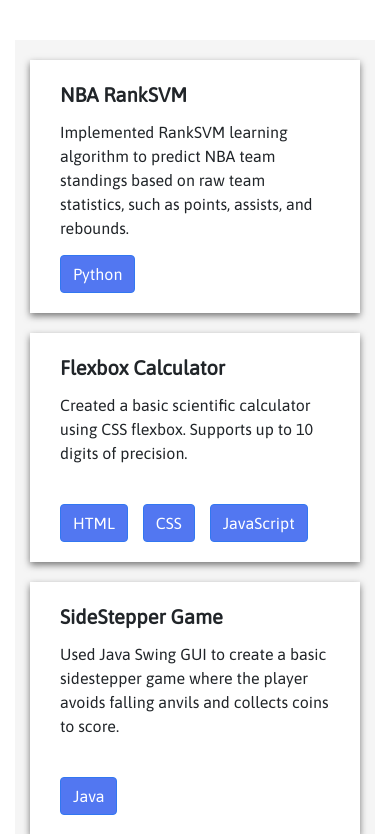
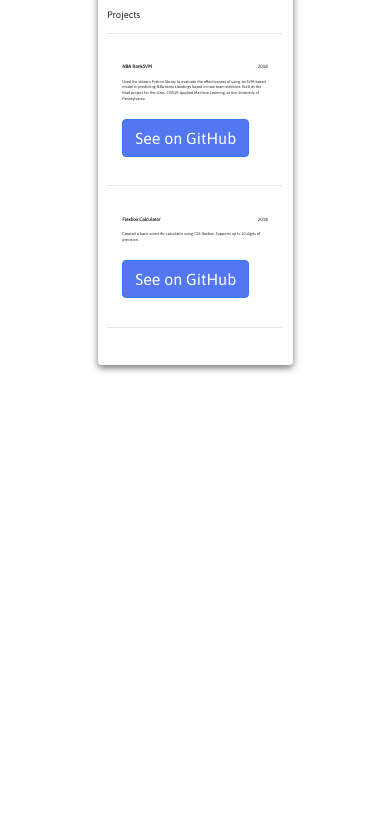
Before and after one commit to jonatlee/jonatlee.github.io, a React app: page /#/projects in a window 390 px wide. Shown: the part 153-987 px from the top of the page. After the commit the page ends 844 px from the top, so only its background shows below. Built offline with nearby package versions, Linux system fonts and the light colour scheme.

Commit message:
new projects format

```diff
--- a/src/components/pages/Home.js
+++ b/src/components/pages/Home.js
@@ -28,14 +28,11 @@
                             </div>
                         </div>
                         <div className="links-container">
-                            <a href="mailto:jonathanlee4577@gmail.com">
-                                <i className="fas fa-envelope-square fa-3x"></i>
+                            <a href="mailto:jonathanlee457@gmail.com">
+                                <i className="email fas fa-envelope-square fa-3x"></i>
                             </a>
                             <a href="https://github.com/jonatlee" target="_blank">
-                                <i className="fab fa-github-square fa-3x"></i>
-                            </a>
-                            <a href="https://www.linkedin.com/in/jonathan-lee-807ba8159" target="_blank">
-                                <i className="fab fa-linkedin fa-3x"></i>
+                                <i className="github github-home fab fa-github-square fa-3x"></i>
                             </a>
                         </div>
                     </Col>
--- /dev/null
+++ b/src/components/pages/ProjectOverview.js
@@ -0,0 +1,26 @@
+import React from 'react';
+import {Container, Button, Image} from 'react-bootstrap';
+
+class ProjectOverview extends React.Component {
+    render() {
+        return (
+            <Container className="project-overview">
+                <div className="project-row">
+                    <div className="project-title">{this.props.title}</div>
+                    <div className="project-year">{this.props.year}</div>
+                </div>
+                <div className="project-row" style={{marginTop: "1vh"}}>
+                    <div className="project-description">{this.props.description}</div>
+                </div>
+                {this.props.github ?
+                    (<div style={{marginTop: "2vh"}}>
+                        <Button className="project-button" target="_blank" href={this.props.github}>See on GitHub</Button>
+                    </div>) : null
+                }
+            </Container>
+        )
+    }
+}
+
+
+export default ProjectOverview;
--- a/src/components/pages/Projects.js
+++ b/src/components/pages/Projects.js
@@ -1,19 +1,35 @@
 import React from 'react';
-import {Container, Row, Col, Button} from 'react-bootstrap';
+import {Container} from 'react-bootstrap';
+import ProjectOverview from './ProjectOverview';
 
 class Projects extends React.Component {
-    onClick = (projName) => {
-        window.location = `https://github.com/jonatlee/${projName}`;
-    }
-
     render() {
         return (
-            <Container style={{marginBottom: 75}}>
-                <div className="project-header">
+            <Container className="projects-container" style={{marginBottom: 75}}>
+                <div className="projects-header">
                     Projects
                 </div>
                 <hr className="hline" />
-                <Container className="projects-container" style={{marginBottom: 0}}>
+                <ProjectOverview
+                    title="NBA RankSVM"
+                    year="2018"
+                    description="Used the sklearn Python library to evaluate the effectiveness
+                            of using an SVM-based model in predicting NBA team standings based
+                            on raw team statistics. Built as the final project for the class,
+                            CIS519: Applied Machine Learning, at the University of Pennsylvania."
+                    github="https://github.com/jonatlee/nba-ranksvm"
+                    />
+                <hr />
+                <ProjectOverview
+                    title="Flexbox Calculator"
+                    year="2018"
+                    description="Created a basic scientific calculator
+                            using CSS flexbox. Supports up to
+                            10 digits of precision."
+                    github="https://github.com/jonatlee/flexbox-calculator"
+                    />
+                <hr />
+                {/* <Container className="projects-container" style={{marginBottom: 0}}>
                     <Row style={{paddingBottom: 0}}>
                         <Col>
                             <Container
@@ -67,12 +83,16 @@
                             <Container
                                 className="projects-proj"
                                 onClick={() => this.onClick("sidestepper-game")}>
-                                <div className="projects-proj-name">
-                                    SideStepper Game
-                                </div>
+                                <Row>
+                                    <div className="projects-proj-name">
+                                        SideStepper Game
+                                    </div>
+                                    <div className="projects-proj-name">
+                                        2018 - present
+                                    </div>
+                                </Row>
                                 <div className="projects-proj-desc">
-                                    Used Java Swing GUI to create a basic sidestepper game where
-                                    the player avoids falling anvils and collects coins to score.
+                                    Basic platformer dodging game using Java Swing GUI.
                                 </div>
                                 <br />
                                 <div className="projects-proj-langs">
@@ -90,7 +110,7 @@
                                     Zyphel
                                 </div>
                                 <div className="projects-proj-desc">
-                                    A text RPG game that I am currently developing.
+                                    An object-oriented based text RPG game.
                                 </div>
                                 <br />
                                 <br />
@@ -98,14 +118,14 @@
                                     <Button className="projects-proj-langs-btn" disabled>
                                         C++
                                     </Button>
-                                    <Button className="projects-proj-langs-btn off nline slow" disabled>
+                                    <Button className="projects-proj-dev-btn off nline slow" variant="secondary" disabled>
                                         In Development
                                     </Button>
                                 </div>
                             </Container>
                         </Col>
                     </Row>
-                </Container>
+                </Container> */}
             </Container>
         );
     }
--- a/src/components/pages/styles/about.css
+++ b/src/components/pages/styles/about.css
@@ -11,7 +11,7 @@
 }
 
 .about-header {
-    margin-top: 50px;
+    margin-top: 5vh;
     font-size: 2.4vw;
 }
 
--- a/src/components/pages/styles/home.css
+++ b/src/components/pages/styles/home.css
@@ -77,11 +77,19 @@
     margin-top: 5%;
 }
 
-i {
+.email {
     color: #5277f1;
 }
 
-.fa-linkedin, .fa-github-square {
+.github {
+    color: #211F1F;
+}
+
+.linkedin {
+    color: #0e76a8
+}
+
+.github-home {
     margin-left: 5%;
 }
 
--- a/src/components/pages/styles/projects.css
+++ b/src/components/pages/styles/projects.css
@@ -1,88 +1,46 @@
-.project-header {
-    margin-top: 50px;
+.projects-header {
+    margin-top: 5vh;
     font-size: 2.4vw;
 }
 
 .projects-container {
-    background-color: #F5F5F5;
+    background-color: #FFFFFF;
+    box-shadow: 0 3px 7px #777;
+    max-width: 50vw;
+    border-radius: 1vw;
+    padding-left: 2.5vw;
+    padding-right: 2.5vw;
+    padding-top: 2.5vh;
+    padding-bottom: 2.5vh;
+    margin-top: 5vh;
 }
 
-.projects-proj {
-    background-color: #FFFFFF;
-    padding: 20px 30px;
-    box-shadow: 0 3px 7px #777;
-    transition: transform .2s;
+.project-overview {
+    margin-top: 2vh;
+    padding-top: 1.5vh;
+    padding-bottom: 1.5vh;
 }
 
-.projects-proj:hover {
-    transform: scale(1.03);
-    cursor: pointer;
-}
-
-.projects-proj-name {
-    font-size: 20px;
+.project-title {
+    font-size: 1.2vw;
     font-weight: bold;
 }
 
-.projects-proj-desc {
-    margin-top: 10px;
+.project-year {
+    font-size: 1.2vw;
 }
 
-.projects-proj-langs {
-    margin-top: 15px;
+.project-row {
+    display: flex;
+    flex-direction: row;
+    justify-content: space-between;
 }
 
-.projects-proj-langs-btn:disabled, .btn.btn-primary:disabled {
-    background-color: #5277F1;
-    border-color: #3277F1;
-    opacity: 1;
+.project-description {
+    font-size: 1.0vw;
 }
 
-.off {
-    margin-left: 15px;
+.project-button {
+    background-color: #5277f1;
+    border-color: #3277F1;
 }
-
-@media only screen and (max-width: 992px) {
-    .project-header {
-        font-size: 24px;
-    }
-}
-
-@media only screen and (max-width: 767px) {
-    .projects-proj-langs {
-        flex: 0 0 100%;
-    }
-    .nline {
-        margin-left: 0;
-        margin-top: 15px;
-    }
-}
-
-@media only screen and (max-width: 500px) {
-    .off {
-        margin-left: 15px;
-        margin-top: 0;
-    }
-    .col-compressed {
-        margin-top: 20px;
-    }
-    .row-rem-spacing {
-        margin-top: 20px;
-    }
-}
-
-@media only screen and (max-width: 368px) {
-    .fast {
-        margin-left: 0;
-        margin-top: 15px;
-        width: 120px;
-    }
-}
-
-@media only screen and (max-width: 328px) {
-    .slow {
-        margin-left: 0;
-        margin-top: 15px;
-        width: 160px;
-    }
-}
```
